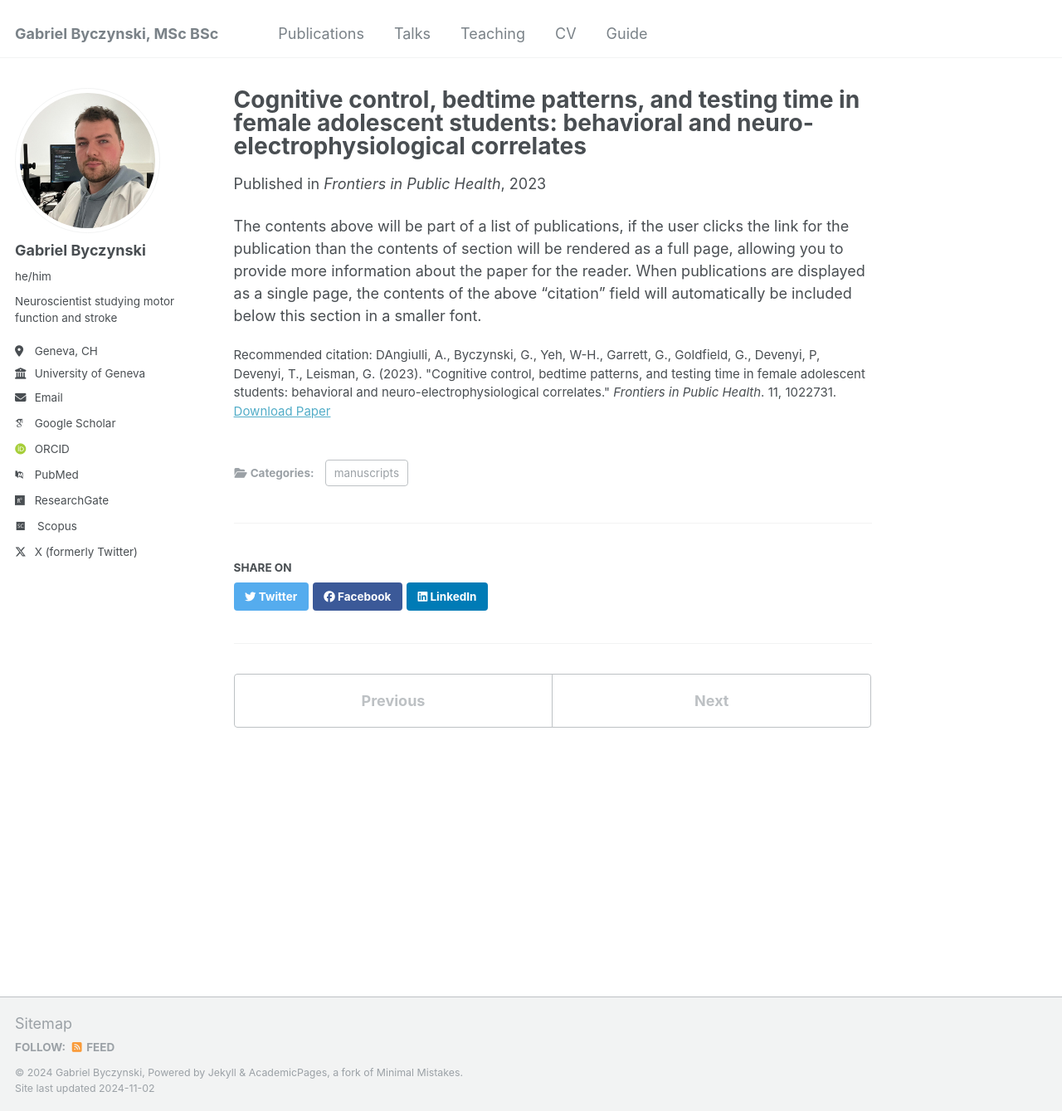
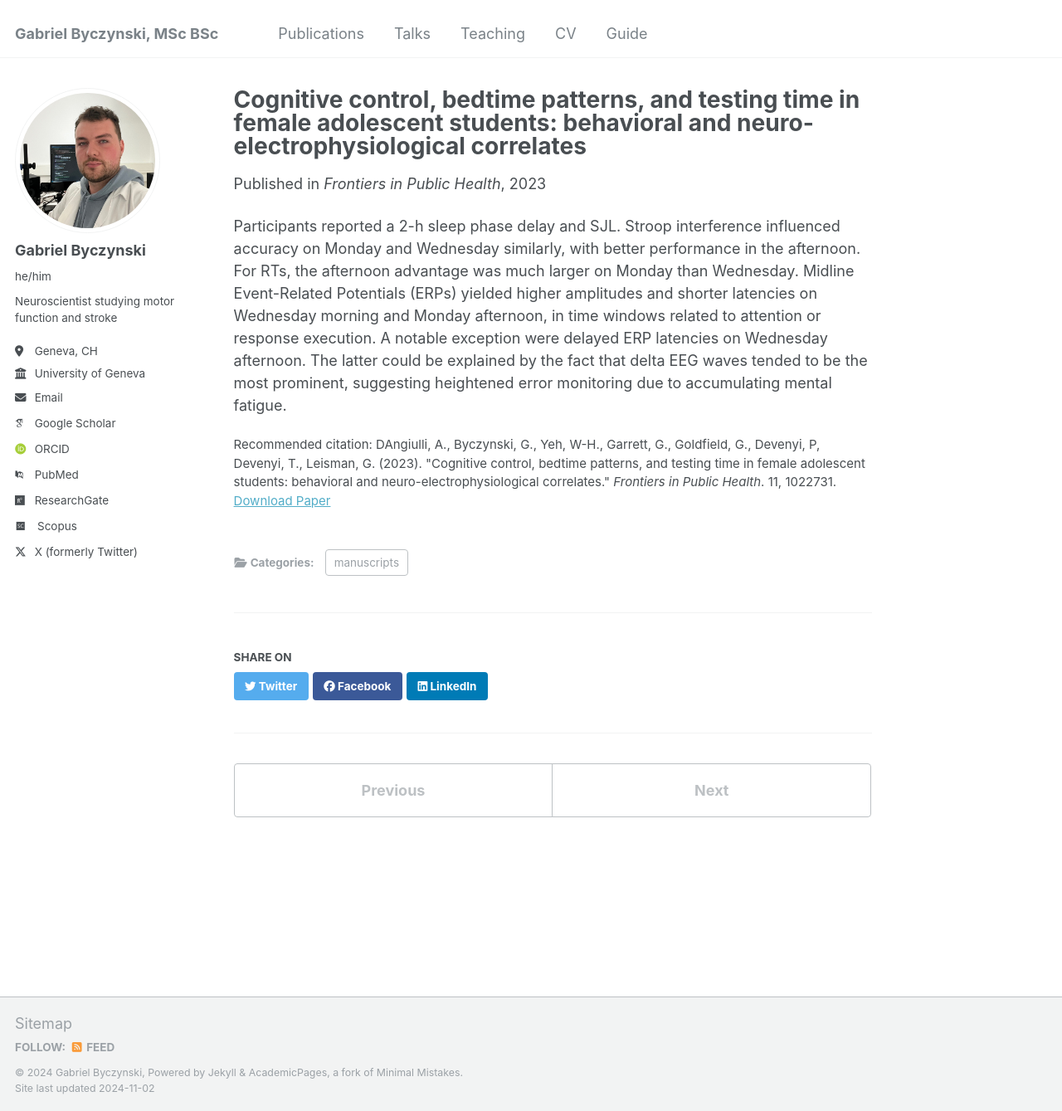
Before and after one commit to gabebyczynski/gabebyczynski.github.io, a Jekyll site: the page built from _publications/DAngiulli_et_al_2023_FIPH.md, in a window 1280 px wide and 1339 px high. Shown: the whole window at 83% size. Built offline with Jekyll 4.4.1, drawn with Linux system fonts in a browser that asks for light colours; some web fonts are replaced.

Commit message:
Update DAngiulli_et_al_2023_FIPH.md

```diff
--- a/_publications/DAngiulli_et_al_2023_FIPH.md
+++ b/_publications/DAngiulli_et_al_2023_FIPH.md
@@ -9,5 +9,12 @@ venue: 'Frontiers in Public Health'
 paperurl: 'http://gabebyczynski.github.io/files/DAngiulli_et_al_2023_FIPH.pdf'
 citation: 'DAngiulli, A., Byczynski, G., Yeh, W-H., Garrett, G., Goldfield, G., Devenyi, P, Devenyi, T., Leisman, G. (2023). &quot;Cognitive control, bedtime patterns, and testing time in female adolescent students: behavioral and neuro-electrophysiological correlates.&quot; <i>Frontiers in Public Health</i>. 11, 1022731.'
 ---
-
-The contents above will be part of a list of publications, if the user clicks the link for the publication than the contents of section will be rendered as a full page, allowing you to provide more information about the paper for the reader. When publications are displayed as a single page, the contents of the above "citation" field will automatically be included below this section in a smaller font.
+Participants reported a 2-h sleep phase delay and SJL. Stroop
+interference influenced accuracy on Monday and Wednesday similarly, with better
+performance in the afternoon. For RTs, the afternoon advantage was much larger
+on Monday than Wednesday. Midline Event-Related Potentials (ERPs) yielded
+higher amplitudes and shorter latencies on Wednesday morning and Monday
+afternoon, in time windows related to attention or response execution. A notable
+exception were delayed ERP latencies on Wednesday afternoon. The latter could
+be explained by the fact that delta EEG waves tended to be the most prominent,
+suggesting heightened error monitoring due to accumulating mental fatigue.
```
